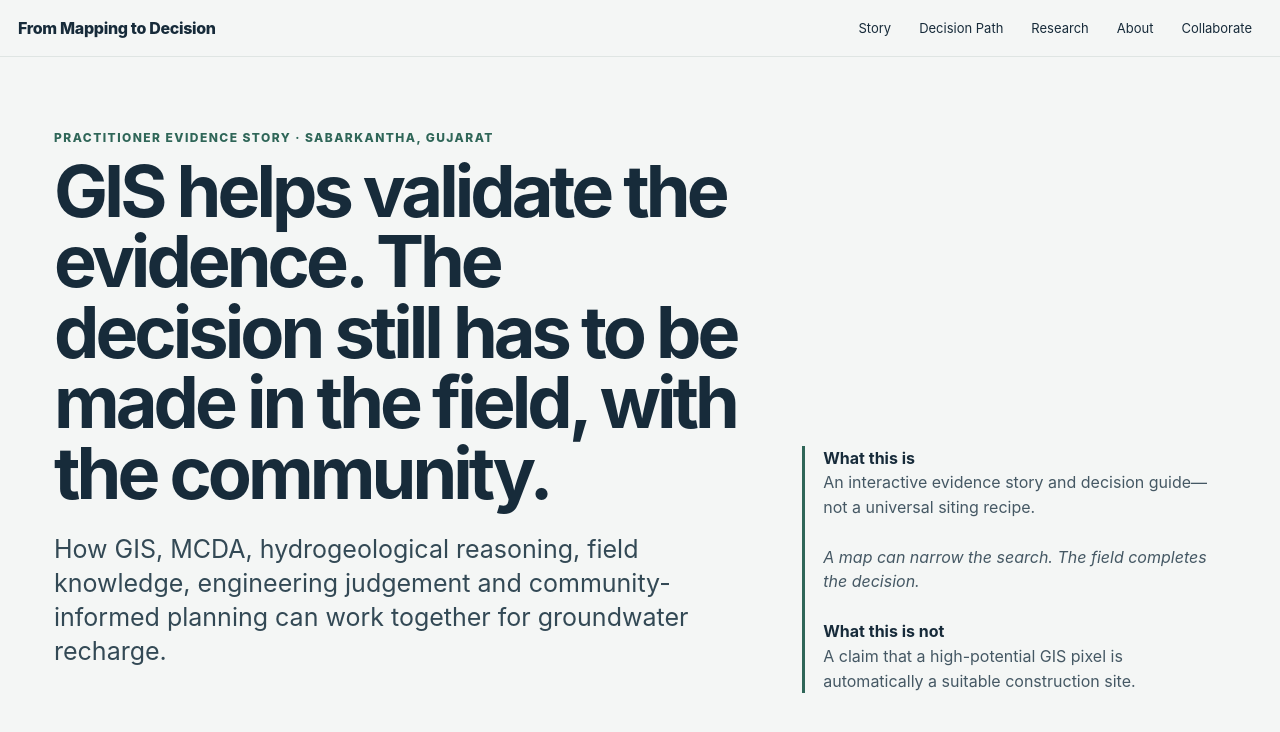
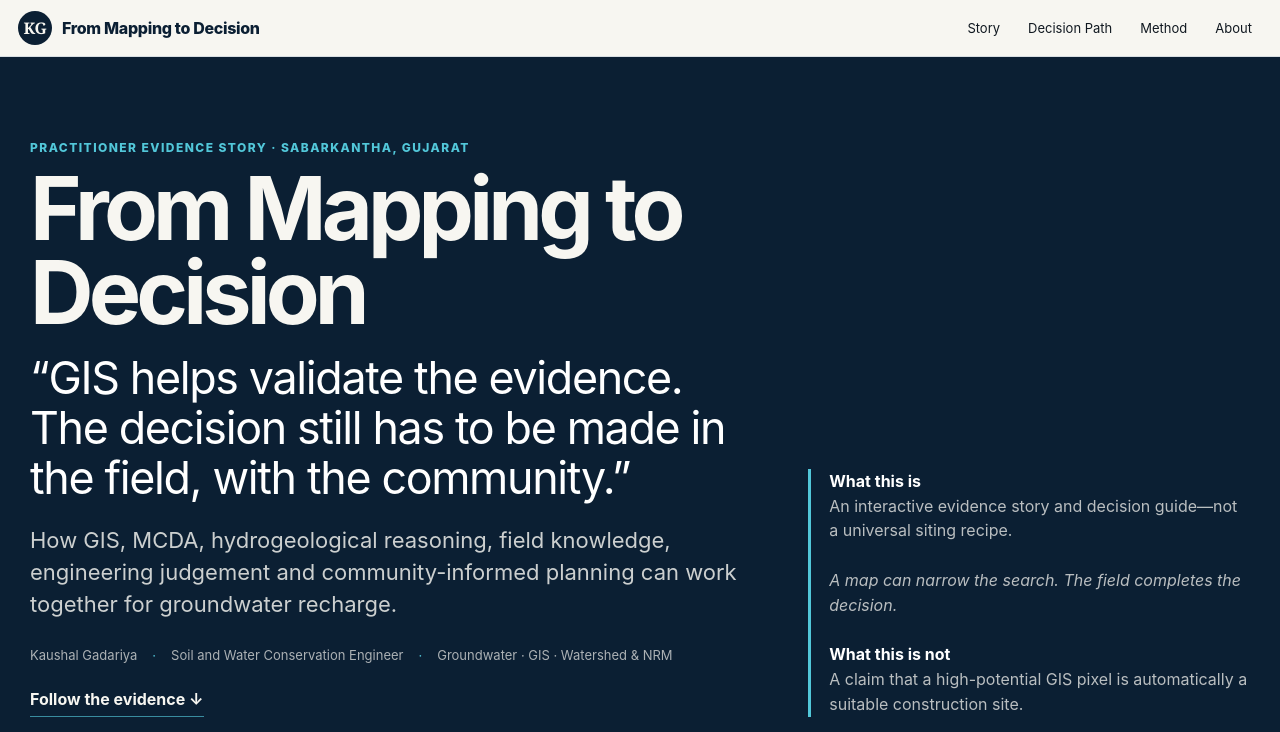
Before and after one commit to knightfox789/GWRPZ, a plain HTML site: page docs/prototype/index.html in a window 1280 px wide. Shown: the top 732 px of the page. Drawn offline with Linux system fonts and the light colour scheme.

Commit message:
Refine Phase 5 personal branding system

```diff
--- a/docs/prototype/index.html
+++ b/docs/prototype/index.html
@@ -3,24 +3,31 @@
 <head>
 <meta charset="utf-8">
 <meta name="viewport" content="width=device-width,initial-scale=1">
-<title>From Mapping to Decision — Phase 5 Revised UX Prototype</title>
+<title>From Mapping to Decision | Kaushal Gadariya</title>
+<meta name="description" content="A practitioner-focused interactive evidence story on groundwater recharge planning using GIS, MCDA, field knowledge, hydrogeological reasoning and community-informed decisions in Sabarkantha, Gujarat.">
+<meta name="author" content="Kaushal Gadariya">
+<meta name="theme-color" content="#0B1F33">
+<meta property="og:type" content="article">
+<meta property="og:title" content="From Mapping to Decision">
+<meta property="og:description" content="How GIS, field knowledge and community-informed judgement can support groundwater recharge planning in Sabarkantha, Gujarat.">
+<meta property="og:site_name" content="Kaushal Gadariya — Research Articles">
 <style>
 :root{
-  --ink:#172b3a;--muted:#61707d;--bg:#f4f6f5;--card:#ffffff;--line:#dfe5e3;
-  --green:#2f6658;--green2:#e4f0eb;--gold:#bb8d37;--blue:#456b87;--violet:#78618d;
+  --navy:#0B1F33;--navy2:#153149;--ink:#101820;--muted:#667580;--bg:#F7F6F1;--card:#ffffff;--line:#D8DEE2;
+  --green:#117B7B;--green2:#E7F4F2;--gold:#bb8d37;--blue:#456b87;--violet:#78618d;--aqua:#52C7D9;--coral:#E36B47;
   --low:#ba493a;--mod:#e2aa3e;--high:#298079;
 }
 *{box-sizing:border-box}html{scroll-behavior:smooth}body{margin:0;background:var(--bg);color:var(--ink);font-family:Inter,system-ui,-apple-system,BlinkMacSystemFont,"Segoe UI",sans-serif;line-height:1.55}
-a{color:inherit}.top{position:sticky;top:0;z-index:30;background:rgba(244,246,245,.94);backdrop-filter:blur(12px);border-bottom:1px solid var(--line)}
+a{color:inherit}.top{position:sticky;top:0;z-index:30;background:rgba(247,246,241,.94);backdrop-filter:blur(12px);border-bottom:1px solid var(--line)}
 .topin{max-width:1380px;margin:auto;padding:10px 18px;display:flex;align-items:center;gap:18px}
-.brand{font-weight:800;letter-spacing:-.02em}.nav{margin-left:auto;display:flex;gap:8px;flex-wrap:wrap}
+.brand{font-weight:800;letter-spacing:-.02em;display:flex;align-items:center;gap:10px}.brandmark{width:34px;height:34px;border-radius:50%;display:grid;place-items:center;background:var(--navy);color:var(--bg);font-family:Georgia,serif;font-weight:700}.brandtext{color:var(--navy)}.nav{margin-left:auto;display:flex;gap:8px;flex-wrap:wrap}
 .nav a{font-size:13px;text-decoration:none;padding:8px 10px;border-radius:8px}.nav a:hover{background:white}
-.hero{max-width:1220px;margin:0 auto;padding:72px 24px 42px;display:grid;grid-template-columns:1.25fr .75fr;gap:42px;align-items:end}
-.kicker{text-transform:uppercase;letter-spacing:.12em;font-size:12px;font-weight:800;color:var(--green)}
-h1{font-size:clamp(38px,6vw,72px);line-height:.98;letter-spacing:-.055em;margin:8px 0 20px;max-width:900px}
-.lead{font-size:clamp(18px,2.1vw,25px);line-height:1.35;color:#334955;max-width:820px}
-.heroaside{border-left:3px solid var(--green);padding-left:18px;color:#455864}
-.heroaside strong{color:var(--ink)}
+.hero{max-width:none;margin:0 auto;padding:82px max(24px,calc((100vw - 1220px)/2)) 54px;display:grid;grid-template-columns:1.25fr .75fr;gap:42px;align-items:end;background:var(--navy);color:var(--bg)}
+.kicker{text-transform:uppercase;letter-spacing:.12em;font-size:12px;font-weight:800;color:var(--green)}.hero .kicker{color:var(--aqua)}
+h1{font-size:clamp(42px,7vw,88px);line-height:.96;letter-spacing:-.055em;margin:8px 0 18px;max-width:850px}.hero h1{color:var(--bg)}
+.lead{font-size:clamp(17px,1.8vw,22px);line-height:1.45;color:rgba(247,246,241,.82);max-width:760px}.quote{font-size:clamp(24px,3.5vw,46px);line-height:1.12;letter-spacing:-.03em;margin:14px 0 18px;color:#fff;max-width:950px}.herometa{display:flex;flex-wrap:wrap;gap:7px 15px;margin-top:24px;font-size:13px;color:rgba(247,246,241,.68)}.herometa span:not(:last-child)::after{content:"·";padding-left:15px;color:var(--aqua)}.herocta{display:inline-flex;margin-top:22px;color:var(--bg);text-decoration:none;border-bottom:1px solid rgba(82,199,217,.65);padding-bottom:4px;font-weight:700}
+.heroaside{border-left:3px solid var(--aqua);padding-left:18px;color:rgba(247,246,241,.74)}
+.heroaside strong{color:#fff}
 .modebar{max-width:1220px;margin:0 auto 30px;padding:0 24px;display:flex;gap:10px;flex-wrap:wrap}
 .pill{border:1px solid var(--line);background:#fff;border-radius:999px;padding:8px 12px;font-size:13px}
 .story{max-width:1380px;margin:0 auto;display:grid;grid-template-columns:minmax(330px,42%) minmax(480px,58%);gap:24px;padding:0 24px}
@@ -57,8 +64,8 @@ linear-gradient(135deg,#e6ece8,#f4efe2)}
 .pathgrid{display:grid;grid-template-columns:repeat(4,1fr);gap:10px}.pathitem{background:#fff;border:1px solid var(--line);border-radius:12px;padding:16px}.pathitem b{display:block;color:var(--green)}
 .refs,.about{max-width:1100px;margin:90px auto 0;padding:0 24px}
 .refgrid{display:grid;grid-template-columns:repeat(2,minmax(0,1fr));gap:12px}.ref{background:#fff;border:1px solid var(--line);border-radius:12px;padding:16px}.ref small{color:var(--muted)}
-.aboutbox{background:#173f5f;color:white;border-radius:18px;padding:30px;display:grid;grid-template-columns:1fr .75fr;gap:30px}.aboutbox p{color:#e4edf2}.cta a{display:inline-block;text-decoration:none;background:white;color:#173f5f;padding:10px 14px;border-radius:9px;font-weight:800;margin:5px 5px 5px 0}
-footer{max-width:1100px;margin:50px auto;padding:24px;color:var(--muted);font-size:13px}
+.aboutbox{background:var(--navy);color:white;border-radius:18px;padding:30px;display:grid;grid-template-columns:1fr .75fr;gap:30px}.aboutbox p{color:#e4edf2}.cta a{display:inline-block;text-decoration:none;background:white;color:var(--navy);padding:10px 14px;border-radius:9px;font-weight:800;margin:5px 5px 5px 0}
+footer{max-width:none;margin:50px auto 0;padding:28px max(24px,calc((100vw - 1100px)/2));color:rgba(247,246,241,.65);font-size:13px;background:#071624}.authorlinks{display:flex;gap:12px;flex-wrap:wrap;margin-top:18px}.authorlinks a{color:var(--aqua);text-underline-offset:4px}
 .refdetails{background:#fff;border:1px solid var(--line);border-radius:12px;overflow:hidden}
 .refdetails summary{list-style:none;cursor:pointer;padding:16px 18px;display:flex;justify-content:space-between;align-items:center}
 .refdetails summary::-webkit-details-marker{display:none}.refdetails summary span{font-size:22px;color:var(--green);transition:.2s}.refdetails[open] summary span{transform:rotate(45deg)}
@@ -81,9 +88,9 @@ footer{max-width:1100px;margin:50px auto;padding:24px;color:var(--muted);font-si
 <body>
 <div class="top">
   <div class="topin">
-    <div class="brand">From Mapping to Decision</div>
+    <div class="brand"><span class="brandmark">KG</span><span class="brandtext">From Mapping to Decision</span></div>
     <nav class="nav">
-      <a href="#story">Story</a><a href="#path">Decision Path</a><a href="#research">Research</a><a href="#about">About</a><a href="#about">Collaborate</a>
+      <a href="#story">Story</a><a href="#path">Decision Path</a><a href="#research">Method</a><a href="#about">About</a>
     </nav>
   </div>
 </div>
@@ -91,8 +98,11 @@ footer{max-width:1100px;margin:50px auto;padding:24px;color:var(--muted);font-si
 <section class="hero">
   <div>
     <div class="kicker">Practitioner evidence story · Sabarkantha, Gujarat</div>
-    <h1>GIS helps validate the evidence. The decision still has to be made in the field, with the community.</h1>
+    <h1>From Mapping to Decision</h1>
+    <div class="quote">“GIS helps validate the evidence. The decision still has to be made in the field, with the community.”</div>
     <p class="lead">How GIS, MCDA, hydrogeological reasoning, field knowledge, engineering judgement and community-informed planning can work together for groundwater recharge.</p>
+    <div class="herometa"><span>Kaushal Gadariya</span><span>Soil and Water Conservation Engineer</span><span>Groundwater · GIS · Watershed & NRM</span></div>
+    <a class="herocta" href="#story">Follow the evidence ↓</a>
   </div>
   <aside class="heroaside">
     <strong>What this is</strong><br>
@@ -239,18 +249,19 @@ footer{max-width:1100px;margin:50px auto;padding:24px;color:var(--muted);font-si
 <h2 style="color:white">About the work behind the article</h2>
 <p>Kaushal Gadariya is a Soil and Water Conservation Engineer working across groundwater, watershed and natural-resource management. His postgraduate research examined identification of potential sites for groundwater recharge structures using MCDA, remote sensing and GIS. He has continued applying and refining this field–GIS decision approach in professional work since 2019.</p>
 <p><b>Research-grounded. Field-linked. Decision-oriented.</b></p>
+<div class="authorlinks"><a href="https://www.linkedin.com/in/kaushal-gadariya-670221b1/" rel="me noopener">LinkedIn</a><a href="https://knightfox789.github.io/kaushal-gadariya-portfolio/" rel="noopener">Portfolio</a></div>
 </div>
 <div class="cta">
 <h3>Working on a similar groundwater or NRM question?</h3>
 <p>The framework shown here is a decision approach, not a universal recipe. Applying it to a new geography requires local data, hydrogeological interpretation, field verification and context-specific judgement.</p>
-<a href="#">Discuss a technical collaboration</a>
-<a href="#">Explore an applied research question</a>
+<a href="https://www.linkedin.com/in/kaushal-gadariya-670221b1/" rel="noopener">Discuss a technical collaboration</a>
+<a href="https://knightfox789.github.io/kaushal-gadariya-portfolio/" rel="noopener">Explore applied work</a>
 </div>
 </div>
 </section>
 
 <footer>
-Phase 5 revised UX prototype v0.3 · Evidence values are from the validated Sabarkantha project analysis. Production GIS, final copy and outcome evidence remain subject to the project gates.
+Kaushal Gadariya · Research Articles · Phase 5 UX prototype v0.4 · Evidence values are from the validated Sabarkantha project analysis. Production GIS, final copy and outcome evidence remain subject to the project gates.
 </footer>
 
 <script>
```
